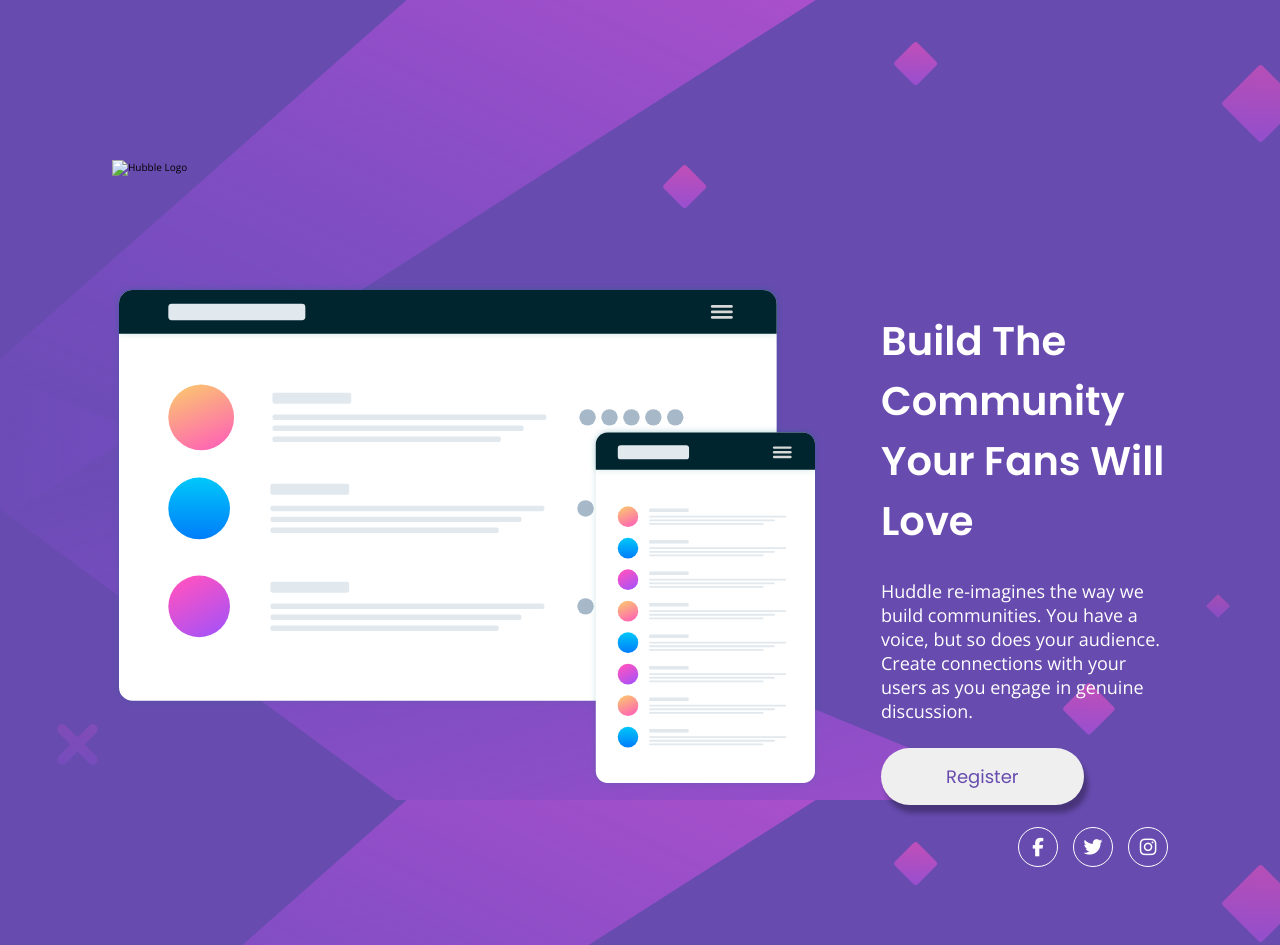
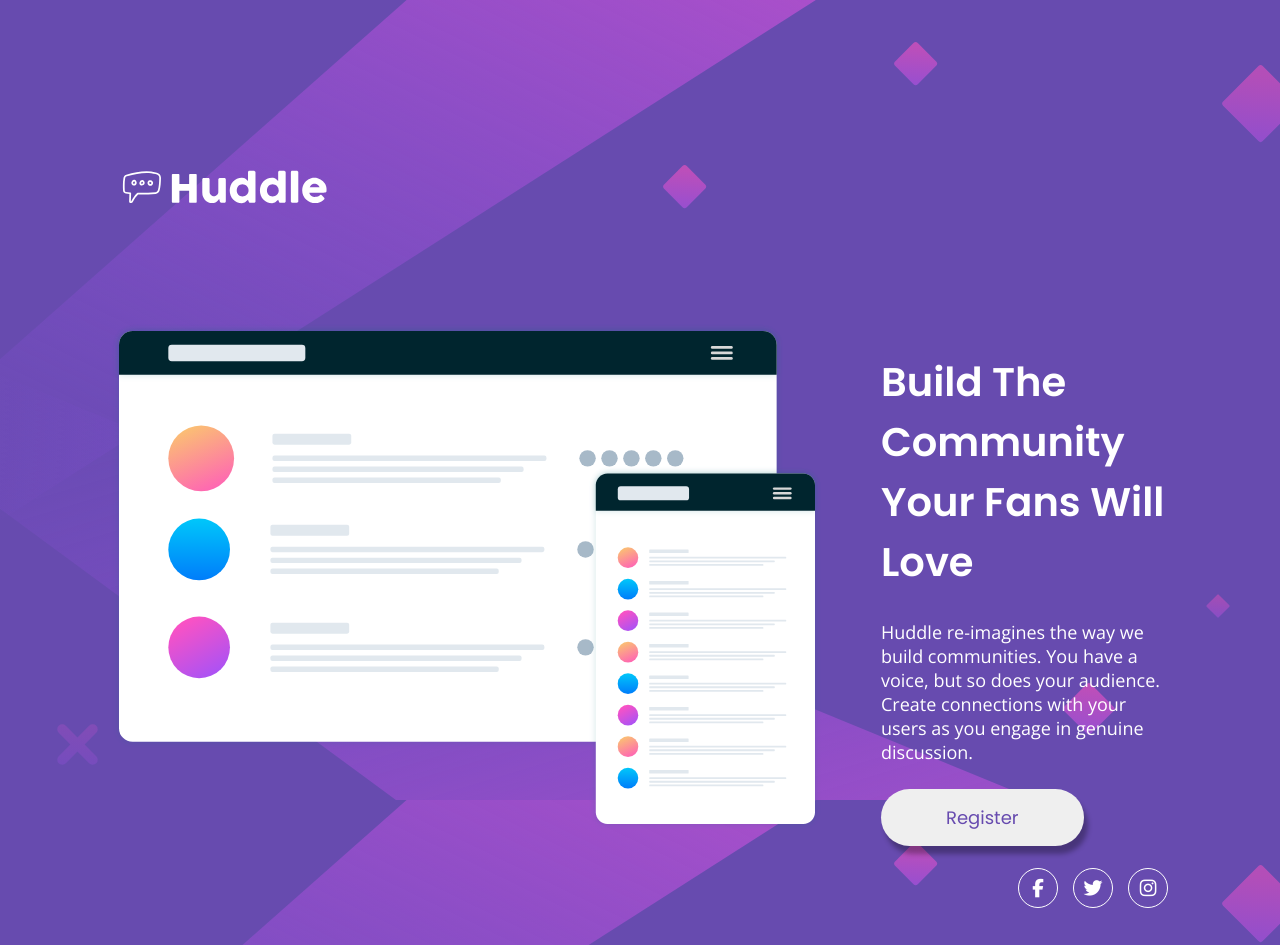
Before and after one commit to marcosjsendra/huddle-landing-page-with-single-introductory-section-master-MS, a plain HTML site: page index.html in a window 1280 px wide. Shown: the top 945 px of the page. Drawn offline with nearby package versions, Linux system fonts and the light colour scheme; the site is published under a folder, as on GitHub Pages, so addresses that start at the root find nothing.

Commit message:
Logo Link Update

```diff
--- a/index.html
+++ b/index.html
@@ -23,7 +23,7 @@
   </head>
   <body>
     <main>
-      <img src="/images/logo.svg" alt="Hubble Logo" class="brand_logo" />
+      <img src="./images/logo.svg" alt="Hubble Logo" class="brand_logo" />
 
       <article class="cta_content">
         <img
```
